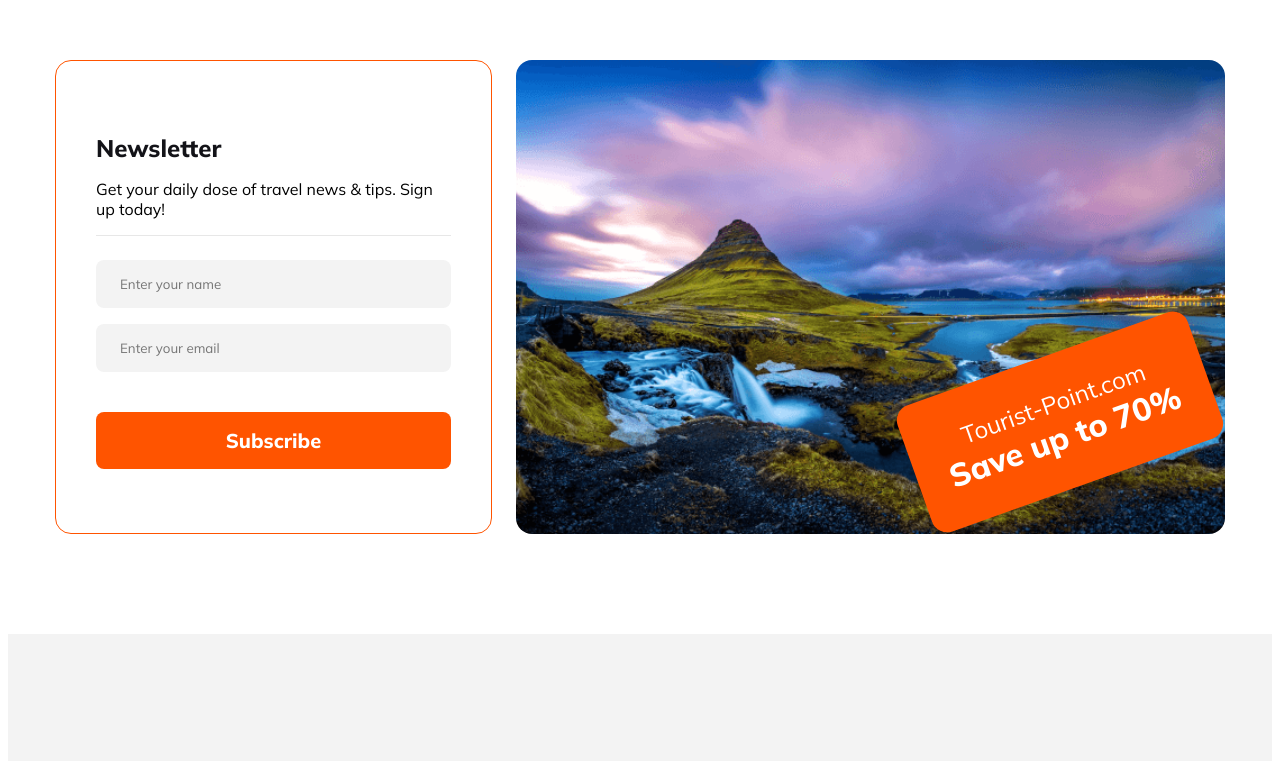
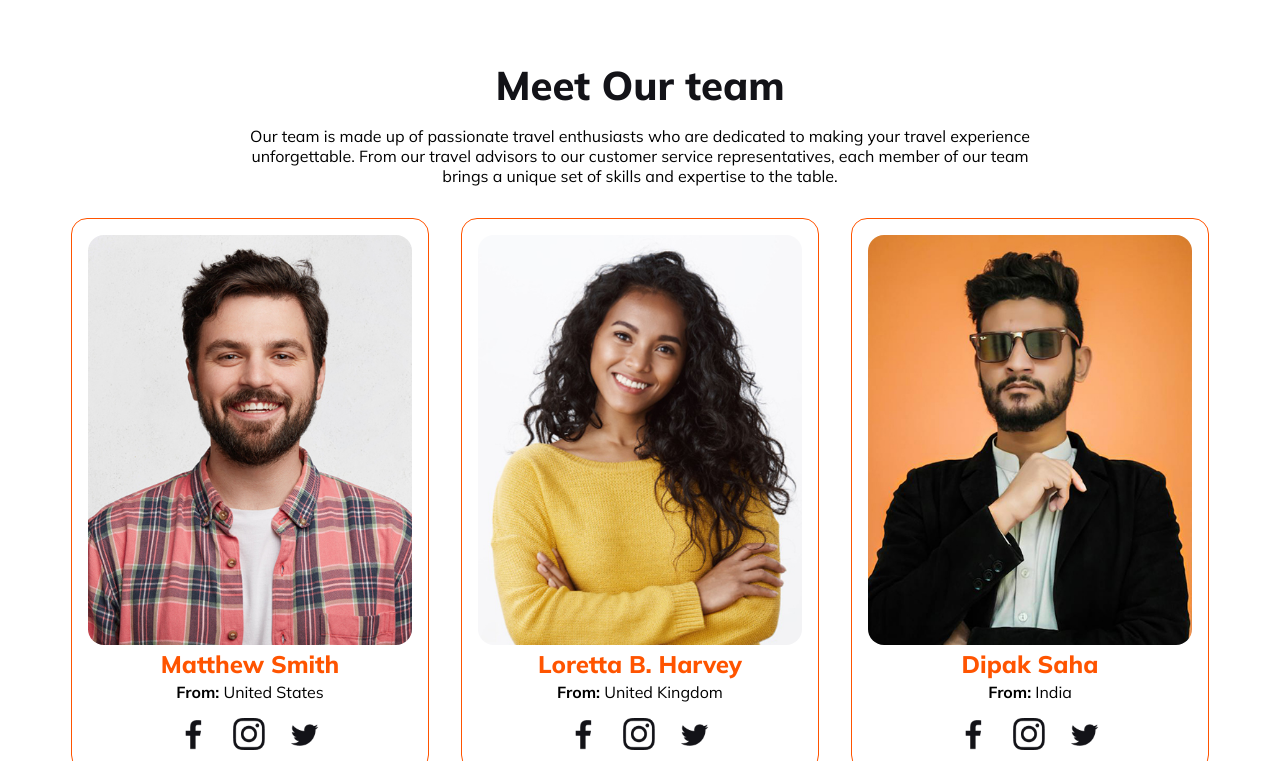
Before and after one commit to sohagmrida15/Hero-Travel, a plain HTML site: page index.html in a window 1280 px wide. Shown: the part 3370-4131 px from the top of the page. Drawn offline with Linux system fonts and the light colour scheme.

Commit message:
Team Section(Extra mark) Added

```diff
--- a/css/responsive.css
+++ b/css/responsive.css
@@ -83,6 +83,25 @@
 
     .box-title{
         font-size: 1.25rem;
+    }
+
+
+    /* Team Section Related Responsive Style */
+    .team{
+        margin-bottom: 1.5rem;
+    }
+    .team-card-container{
+        flex-direction: column;
+        align-items: center;
+    }
+    .name{
+        font-size: 1rem;
+    }
+    .social-link img{
+        max-height: 1rem;
+    }
+    .team-card{
+        width: 90%;
     }
 
     /* News Later section Related Responsive Style */
@@ -190,6 +209,19 @@
         align-items: center;
     }
 
+    /* Team Section Related Responsive Style */
+    .team{
+        margin-bottom: 1.5rem;
+    }
+    .team-card-container{
+        flex-direction: column;
+        align-items: center;
+    }
+    .team-card{
+        width: 90%;
+    }
+
+
     /* News Later section Related Responsive Style */
     .news{
         margin: 1.5rem;
@@ -244,6 +276,18 @@
         margin: 1.5rem;
     }
 
+    /* Team Section Related Responsive Style */
+    .team{
+        margin-bottom: 1.5rem;
+    }
+    .name{
+        font-size: 1rem;
+    }
+    .social-link img{
+        max-height: 1rem;
+    }
+
+
     /* About us section Related Responsive Style */
     .about{
         margin: 1.5rem;
@@ -253,6 +297,13 @@
         margin-bottom: 1rem;
     }
 
+    /* Team Section Related Responsive Style */
+    .team{
+        margin-bottom: 1.5rem;
+    }
+    .name{
+        font-size: 1rem;
+    }
 
     /* News Later section Related Responsive Style */
     .news{
--- a/css/style.css
+++ b/css/style.css
@@ -4,7 +4,6 @@
     --light-gray: #5A5A5D;
     --dark-gray: #131318;
     --white: #ffffff;
-
 }
 
 /* Common CSS */
@@ -351,6 +350,60 @@ nav .menu-icon {
 
 /* About Us Section End */
 
+/* Team section Start */
+.team{
+    margin-bottom: 6.25rem;
+}
+
+.team-content{
+    max-width: 50rem;
+    text-align: center;
+    margin: 0 auto;
+}
+
+.team-content .section-title{
+    margin: 0.4rem;
+}
+
+.team-card-container{
+    display: flex;
+    justify-content: center;
+    gap: 2rem;
+    padding: 1rem;
+}
+
+.team-card{
+    text-align: center;
+    padding: 1rem;
+    border: 1px solid var(--primary);
+    border-radius: 1rem;
+}
+
+.team-card > img{
+    width: 100%;
+    border-radius: 1rem;
+}
+
+.name{
+    margin: 0;
+    color: var(--primary);
+}
+
+#team-description{
+    margin-top: .2rem;
+}
+
+.social-link{
+    display: flex;
+    gap: 1.5rem;
+    justify-content: center;
+}
+
+.social-link img{
+    max-height: 2rem;
+}
+/* Team section End */
+
 /* News Later Section Start */
 .news {
     display: flex;
--- a/index.html
+++ b/index.html
@@ -175,6 +175,48 @@
     </section>
     <!-- About Us Section End -->
 
+    <!-- Team Section Start /Extra Section -->
+    <section class="team">
+      <div class="team-content">
+        <h1 class="section-title">Meet Our team</h1>
+        <p class="description">Our team is made up of passionate travel enthusiasts who are dedicated to making your travel experience unforgettable. From our travel advisors to our customer service representatives, each member of our team brings a unique set of skills and expertise to the table.</p>
+      </div>
+      <div class="team-card-container">
+        <div class="team-card">
+          <img src="Images/team1.jpg" alt="">
+          <h3 class="box-title name">Matthew Smith</h3>
+          <p id="team-description" class="description "><b>From:</b> United States</p>
+          <div class="social-link">
+            <a href="#"><img src="Images/fb.png" alt=""></a>
+            <a href="#"><img src="Images/insta.png" alt=""></a>
+            <a href="#"><img src="Images/t.png" alt=""></a>
+          </div>
+        </div>
+        <div class="team-card">
+          <img src="Images/team2.jpg" alt="">
+          <h3 class="box-title name">Loretta B. Harvey</h3>
+          <p id="team-description" class="description "><b>From:</b> United Kingdom</p>
+          <div class="social-link">
+            <a href="#"><img src="Images/fb.png" alt=""></a>
+            <a href="#"><img src="Images/insta.png" alt=""></a>
+            <a href="#"><img src="Images/t.png" alt=""></a>
+          </div>
+        </div>
+        <div class="team-card">
+          <img src="Images/team3.jpg" alt="">
+          <h3 class="box-title name">Dipak Saha</h3>
+          <p id="team-description" class="description "><b>From:</b> India</p>
+          <div class="social-link">
+            <a href="#"><img src="Images/fb.png" alt=""></a>
+            <a href="#"><img src="Images/insta.png" alt=""></a>
+            <a href="#"><img src="Images/t.png" alt=""></a>
+          </div>
+        </div>
+      </div>
+
+    </section>
+    <!-- Team Section End /Extra Section -->
+
     <!-- News Later Section Start -->
     <section class="news">
       <div class="news-content">
```
Also changed, not shown: Images/team1.jpg (added), Images/team2.jpg (added), Images/team3.jpg (added).
